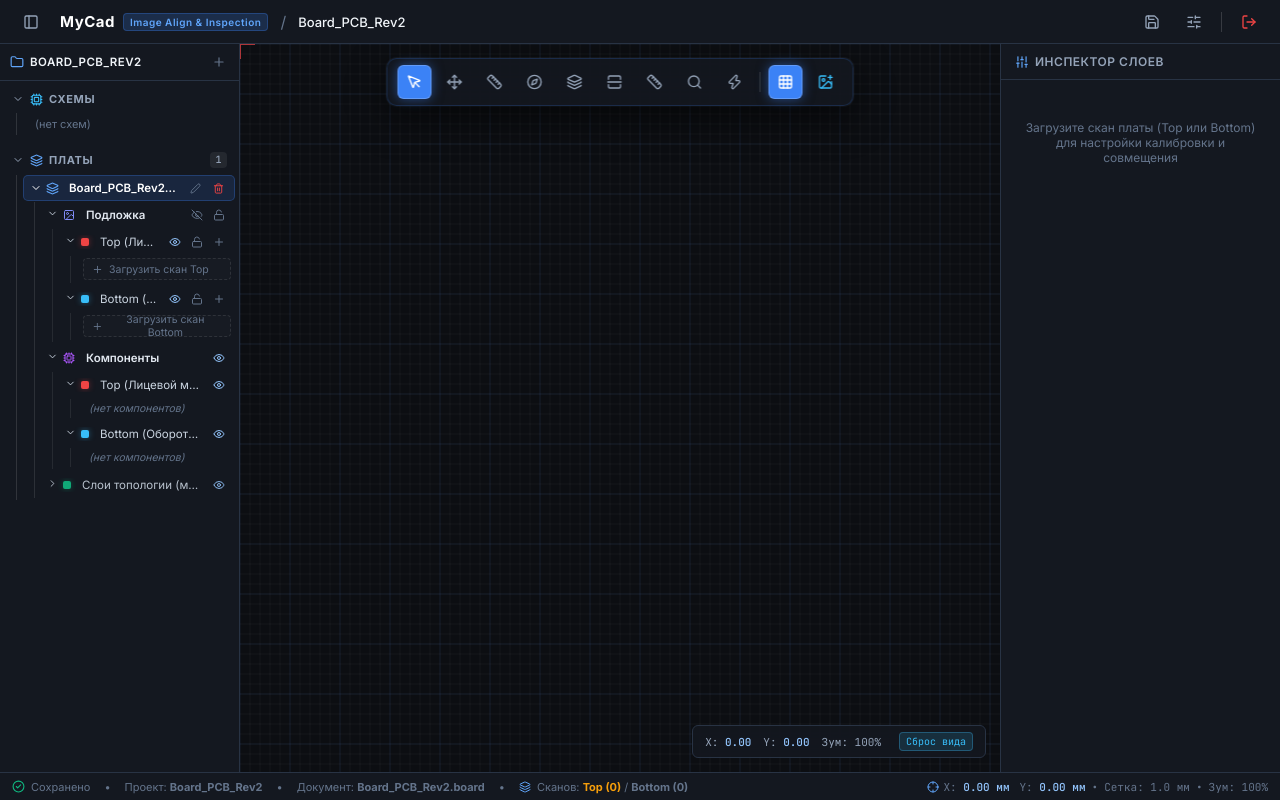
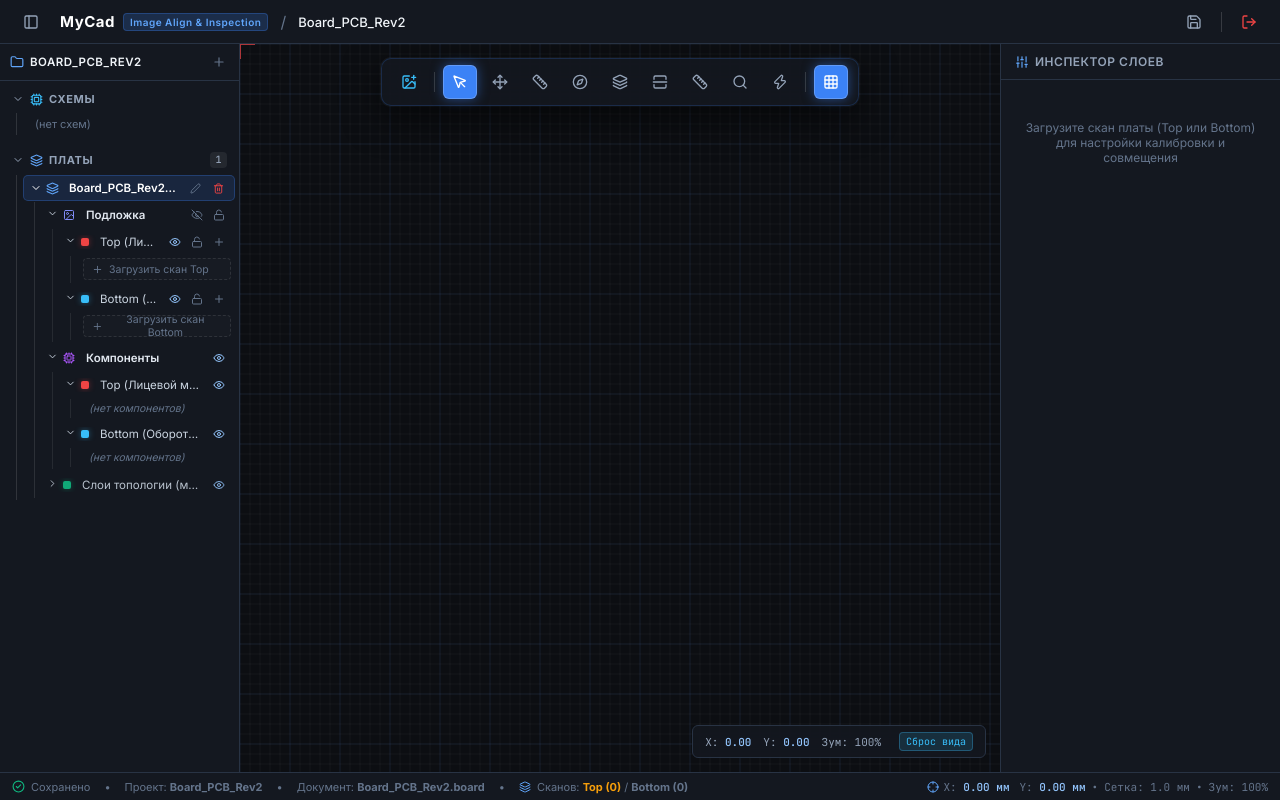
Before and after one commit to Apofixc/MyCad, a React (Vite) app: page / in a window 1280 px wide. Both pictures are taken after a click on the element 842 px from the left and 430 px from the top of the page. Built offline with nearby package versions, Linux system fonts and the light colour scheme.

Commit message:
feat: implement ToolBar and TopBar components for workspace navigation and image management

```diff
--- a/src/components/TopBar.tsx
+++ b/src/components/TopBar.tsx
@@ -2,15 +2,13 @@ import React from "react";
 import {
   PanelLeft,
   Save,
-  SlidersHorizontal,
   LogOut,
-  Image as ImageIcon,
 } from "lucide-react";
 import { useUiStore } from "../stores/uiStore";
 import { useProjectStore } from "../stores/projectStore";
 
 export const TopBar: React.FC = () => {
-  const { toggleLeftSidebar, openModal } = useUiStore();
+  const { toggleLeftSidebar } = useUiStore();
   const { manifest, isDirty, saveProject, closeProject } = useProjectStore();
 
   const handleSave = async () => {
@@ -61,14 +59,6 @@ export const TopBar: React.FC = () => {
           <Save size={16} />
         </button>
 
-        <button
-          className="cad-tool-btn"
-          onClick={() => openModal("preprocess")}
-          title="Импорт фото / Коррекция перспективы (Warp Perspective)"
-        >
-          <SlidersHorizontal size={16} />
-        </button>
-
         <div className="cad-tool-sep" />
 
         <button
--- a/src/components/Viewport/ToolBar.tsx
+++ b/src/components/Viewport/ToolBar.tsx
@@ -1,4 +1,4 @@
-import React, { useState } from "react";
+import React, { useState, useEffect } from "react";
 import {
   MousePointer,
   Move,
@@ -26,6 +26,13 @@ export const ToolBar: React.FC = () => {
   } = useUiStore();
 
   const [showImageMenu, setShowImageMenu] = useState(false);
+
+  useEffect(() => {
+    if (!showImageMenu) return;
+    const handleGlobalClick = () => setShowImageMenu(false);
+    window.addEventListener("click", handleGlobalClick);
+    return () => window.removeEventListener("click", handleGlobalClick);
+  }, [showImageMenu]);
 
   const handleAddImage = async (side: "top" | "bottom" = "top") => {
     if (typeof window !== "undefined" && "__TAURI_INTERNALS__" in window) {
@@ -84,34 +91,8 @@ export const ToolBar: React.FC = () => {
 
   return (
     <div className="cad-floating-toolbar">
-      {tools.map((t) => (
-        <button
-          key={t.id}
-          className={`cad-tool-btn ${activeTool === t.id ? "active" : ""}`}
-          onClick={() => {
-            if (t.id === "magnifier") {
-              toggleLoupe();
-            }
-            setActiveTool(t.id);
-          }}
-          title={`${t.label} (${t.shortcut})`}
-        >
-          {t.icon}
-        </button>
-      ))}
-
-      <div className="cad-tool-sep" />
-
-      <button
-        className={`cad-tool-btn ${showGrid ? "active" : ""}`}
-        onClick={toggleGrid}
-        title="Координатная сетка платы (G)"
-      >
-        <Grid size={16} />
-      </button>
-
-      {/* Add Image Dropdown */}
-      <div style={{ position: "relative" }}>
+      {/* Add Image Dropdown - перед выбором и инспекцией */}
+      <div style={{ position: "relative" }} onClick={(e) => e.stopPropagation()}>
         <button
           className="cad-tool-btn"
           onClick={() => setShowImageMenu((v) => !v)}
@@ -186,6 +167,34 @@ export const ToolBar: React.FC = () => {
           </div>
         )}
       </div>
+
+      <div className="cad-tool-sep" />
+
+      {tools.map((t) => (
+        <button
+          key={t.id}
+          className={`cad-tool-btn ${activeTool === t.id ? "active" : ""}`}
+          onClick={() => {
+            if (t.id === "magnifier") {
+              toggleLoupe();
+            }
+            setActiveTool(t.id);
+          }}
+          title={`${t.label} (${t.shortcut})`}
+        >
+          {t.icon}
+        </button>
+      ))}
+
+      <div className="cad-tool-sep" />
+
+      <button
+        className={`cad-tool-btn ${showGrid ? "active" : ""}`}
+        onClick={toggleGrid}
+        title="Координатная сетка платы (G)"
+      >
+        <Grid size={16} />
+      </button>
     </div>
   );
 };
```
